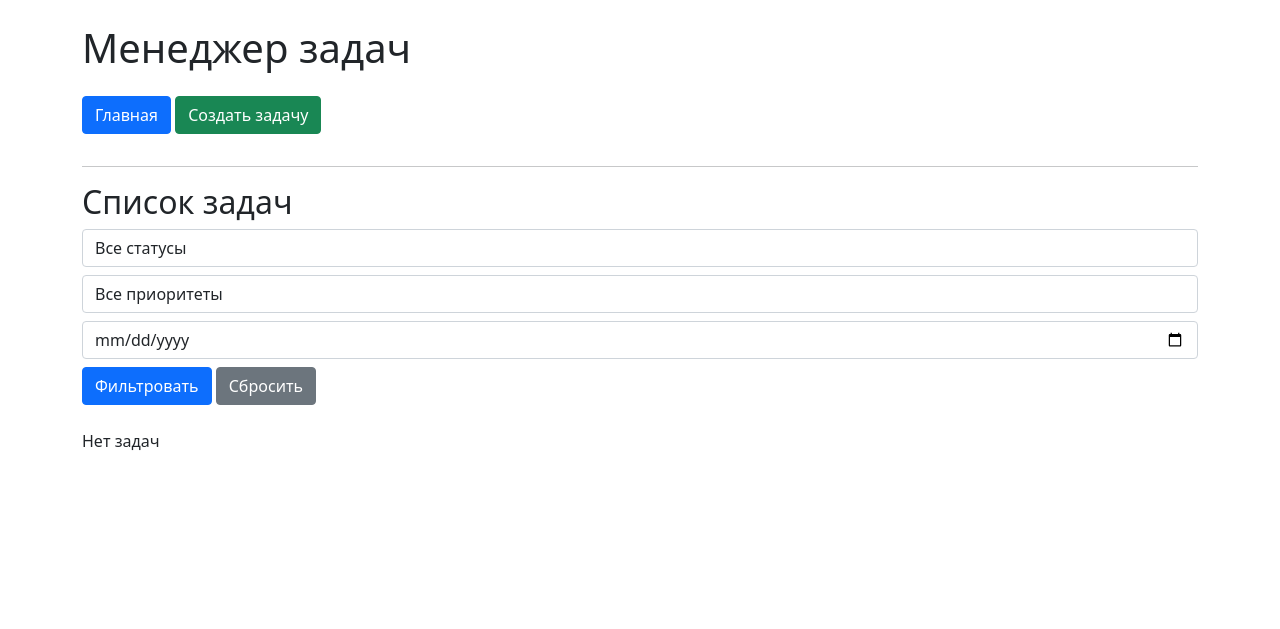
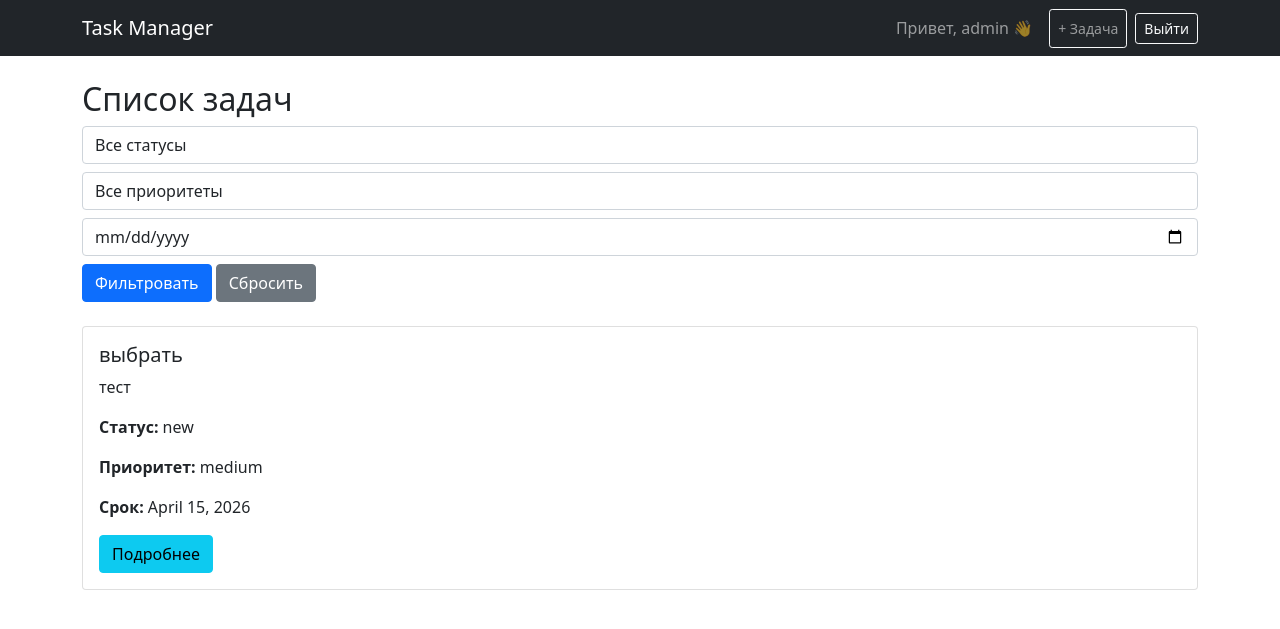
Before and after one commit to RomanSeregin/task_manager, a Django app: page / in a window 1280 px wide. Shown: the top 629 px of the page. Run offline with Django 5.2, Linux system fonts and the light colour scheme; a user stored in the database is signed in; data comes from the database, SQL or seed files in the repository; both versions use the stored data as it was after the commit.

Commit message:
Version V1.1

```diff
--- a/tasks/templates/tasks/base.html
+++ b/tasks/templates/tasks/base.html
@@ -6,16 +6,65 @@
 </head>
 <body>
 
+<nav class="navbar navbar-expand-lg navbar-dark bg-dark">
+    <div class="container">
+        <a class="navbar-brand" href="{% url 'task_list' %}">Task Manager</a>
+
+        <div class="collapse navbar-collapse">
+            <ul class="navbar-nav ms-auto align-items-center">
+
+                {% if user.is_authenticated %}
+                    <li class="nav-item">
+                        <span class="nav-link">Привет, {{ user.username }} 👋</span>
+                    </li>
+
+                    <li class="nav-item">
+                        <a class="nav-link btn btn-outline-light btn-sm ms-2" href="{% url 'task_create' %}">
+                            + Задача
+                        </a>
+                    </li>
+
+                    <li class="nav-item">
+                        <form method="post" action="{% url 'logout' %}" class="d-inline ms-2">
+                            {% csrf_token %}
+                            <button type="submit" class="btn btn-outline-light btn-sm">
+                                Выйти
+                            </button>
+                        </form>
+                    </li>
+
+                {% else %}
+                    <li class="nav-item">
+                        <a class="nav-link btn btn-outline-light btn-sm ms-2" href="{% url 'login' %}">
+                            Войти
+                        </a>
+                    </li>
+
+                    <li class="nav-item">
+                        <a class="nav-link btn btn-outline-light btn-sm ms-2" href="{% url 'register' %}">
+                            Регистрация
+                        </a>
+                    </li>
+                {% endif %}
+
+            </ul>
+        </div>
+    </div>
+</nav>
+
 <div class="container mt-4">
-    <h1 class="mb-4">Менеджер задач</h1>
 
-    <a href="{% url 'task_list' %}" class="btn btn-primary mb-3">Главная</a>
-    <a href="{% url 'task_create' %}" class="btn btn-success mb-3">Создать задачу</a>
-
-    <hr>
+    {% if messages %}
+        {% for message in messages %}
+            <div class="alert alert-info">
+                {{ message }}
+            </div>
+        {% endfor %}
+    {% endif %}
 
     {% block content %}
     {% endblock %}
+
 </div>
 
 </body>
--- a/tasks/templates/tasks/task_list.html
+++ b/tasks/templates/tasks/task_list.html
@@ -46,8 +46,11 @@
             <p><strong>Срок:</strong> {{ task.due_date }}</p>
 
             <a href="{% url 'task_detail' task.id %}" class="btn btn-info">Подробнее</a>
-            <a href="{% url 'task_update' task.id %}" class="btn btn-warning">Редактировать</a>
-            <a href="{% url 'task_delete' task.id %}" class="btn btn-danger">Удалить</a>
+
+            {% if task.user == request.user %}
+                <a href="{% url 'task_update' task.id %}" class="btn btn-warning">Редактировать</a>
+                <a href="{% url 'task_delete' task.id %}" class="btn btn-danger">Удалить</a>
+            {% endif %}
         </div>
     </div>
 {% empty %}
--- a/tasks/views.py
+++ b/tasks/views.py
@@ -15,7 +15,7 @@ class TaskListView(LoginRequiredMixin, ListView):
     context_object_name = 'tasks'
 
     def get_queryset(self):
-        queryset = Task.objects.filter(user=self.request.user)
+        queryset = Task.objects.all()
 
         status = self.request.GET.get('status')
         priority = self.request.GET.get('priority')
@@ -54,7 +54,7 @@ class TaskUpdateView(LoginRequiredMixin, UpdateView):
     def dispatch(self, request, *args, **kwargs):
         obj = self.get_object()
         if obj.user != self.request.user:
-            raise PermissionDenied  # если не владелец — запрет
+            raise PermissionDenied
         return super().dispatch(request, *args, **kwargs)
 
 class TaskDeleteView(LoginRequiredMixin, DeleteView):
```
Also changed, not shown: db.sqlite3.
